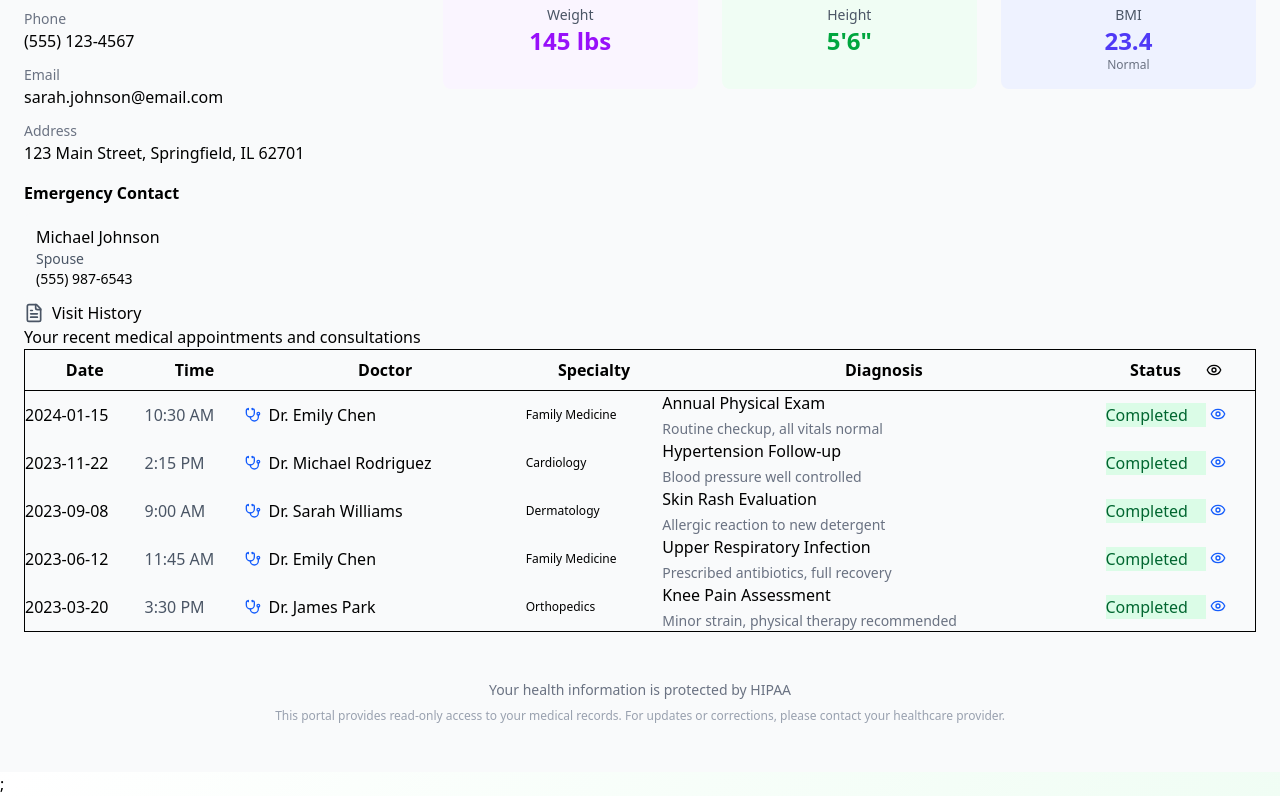
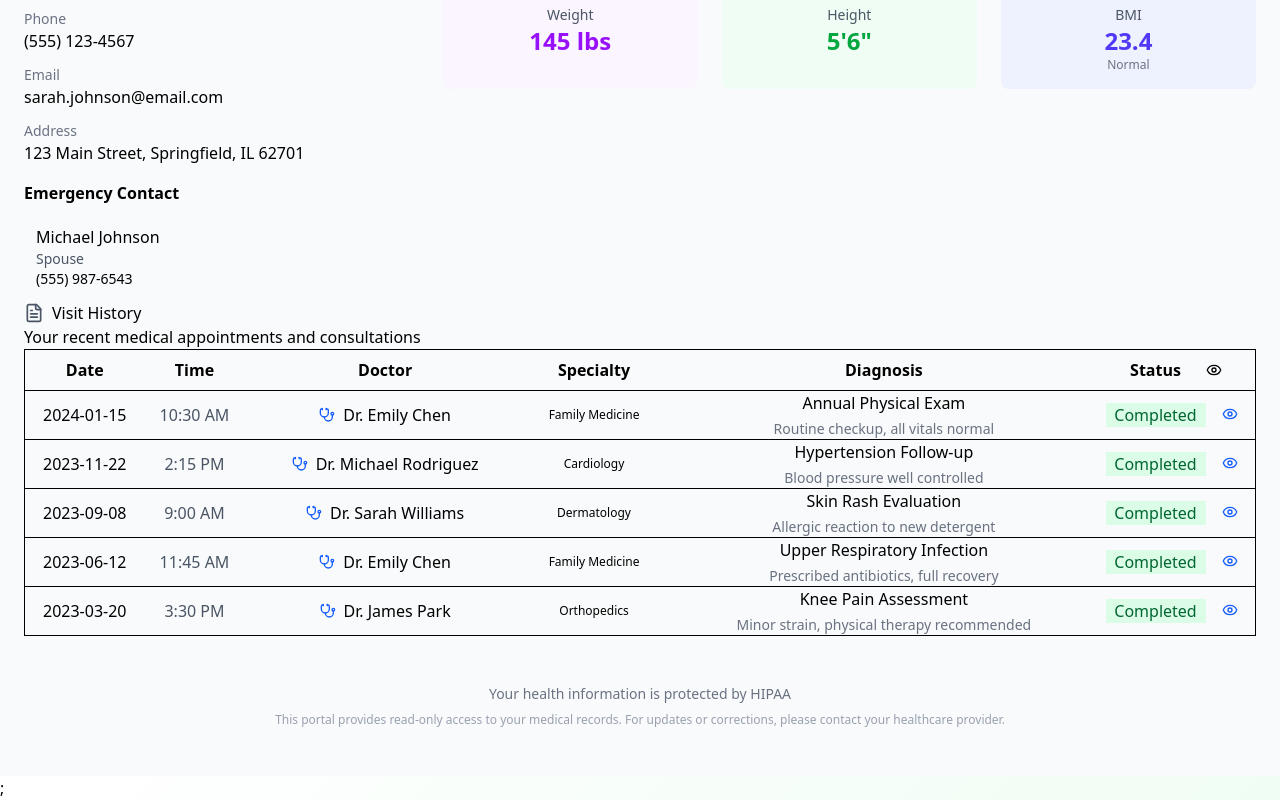
Before and after one commit to Walker-Gideon/Clinic-web, a React (Vite) app: page /patient in a window 1280 px wide. Shown: the part 499-1299 px from the top of the page. Built offline with nearby package versions, Linux system fonts and the light colour scheme.

Commit message:
Adjustment to the styling in the patient history section

```diff
--- a/src/features/patient/patientMain/PatientHistory.jsx
+++ b/src/features/patient/patientMain/PatientHistory.jsx
@@ -20,7 +20,7 @@ export default function PatientHistory({ patientData, getStatusColor }) {
       {/* CardContent */}
       <div>
         <div className="overflow-x-auto">
-          <table className="w-full rounded-sm border">
+          <table className="w-full rounded-sm border text-center">
             <thead className="py-2">
               <tr className="border-b">
                 <th className="w-[120px] py-2">Date</th>
@@ -29,19 +29,19 @@ export default function PatientHistory({ patientData, getStatusColor }) {
                 <th>Specialty</th>
                 <th>Diagnosis</th>
                 <th className="w-[100px]">Status</th>
-                <th className="w-[50px]">
+                <th className="w-[50px] text-center">
                   <LuEye className="h-4 w-4" />
                 </th>
               </tr>
             </thead>
 
-            <tbody>
+            <tbody className="">
               {patientData.visits.map((visit) => (
-                <tr key={visit.id} className="hover:bg-gray-50">
+                <tr key={visit.id} className="border hover:bg-gray-50">
                   <td className="font-medium">{visit.date}</td>
                   <td className="text-gray-600">{visit.time}</td>
                   <td>
-                    <div className="flex items-center gap-2">
+                    <div className="flex items-center justify-center gap-2">
                       <LuStethoscope className="h-4 w-4 text-blue-600" />
                       <span className="font-medium">{visit.doctor}</span>
                     </div>
```
